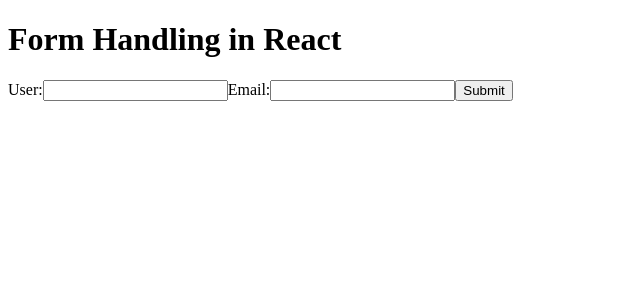
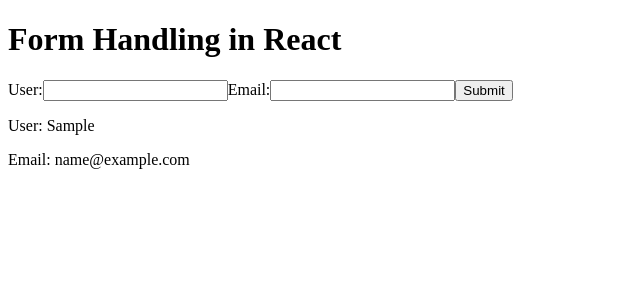
Before and after one commit to Espadv69/Form-Handler, a React (Vite) app: page / in a window 1280 px wide. Both pictures are taken after typing "Sample", "name@example.com" into the empty fields and a click on the button "Submit". Shown: the top 300 px of the page, without its empty margins (0-640 px from the left). Built offline with nearby package versions, Linux system fonts and the light colour scheme.

Commit message:
Display user data after form submission in App component

```diff
--- a/src/App.jsx
+++ b/src/App.jsx
@@ -14,6 +14,17 @@ const App = () => {
       <h1 className="h1-title">Form Handling in React</h1>
 
       <UserForm onSubmit={handleUserSubmit} />
+
+      {userData && (
+        <div className="userData">
+          <p className="p-userData">
+            User: <span>{userData.user}</span>
+          </p>
+          <p className="p-userData">
+            Email: <span>{userData.email}</span>
+          </p>
+        </div>
+      )}
     </main>
   )
 }
```
